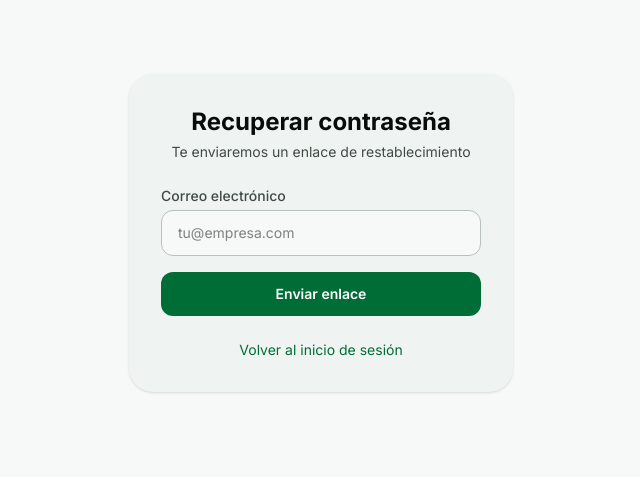
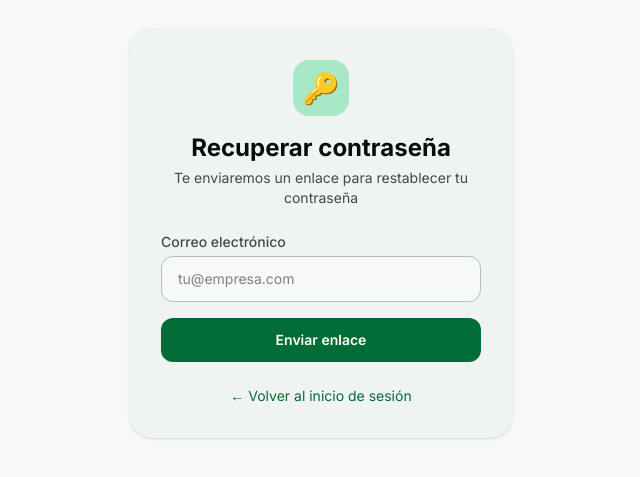
Before and after one commit to EcmcodeApps/agtechColombia, a Next.js app: page /auth/reset in a window 1280 px wide. Shown: the part 167-644 px from the top of the page, without its empty margins (319-959 px from the left). Built offline with nearby package versions, Linux system fonts and the light colour scheme; no server answers.

Commit message:
fix: reset password button with direct onClick and specific error codes

```diff
--- a/app/auth/reset/page.tsx
+++ b/app/auth/reset/page.tsx
@@ -2,59 +2,105 @@
 
 import { useState } from "react";
 import Link from "next/link";
-import { resetPassword } from "@/lib/firebase/auth";
+import { sendPasswordResetEmail } from "firebase/auth";
+import { auth } from "@/lib/firebase/client";
 
 export default function ResetPage() {
-  const [email, setEmail]   = useState("");
-  const [sent, setSent]     = useState(false);
-  const [error, setError]   = useState("");
+  const [email,   setEmail]   = useState("");
+  const [sent,    setSent]    = useState(false);
+  const [error,   setError]   = useState("");
   const [loading, setLoading] = useState(false);
 
-  async function handleSubmit(e: React.FormEvent) {
-    e.preventDefault();
+  async function enviar() {
+    if (!email.trim()) { setError("Ingresa tu correo electrónico."); return; }
     setError(""); setLoading(true);
     try {
-      await resetPassword(email);
+      await sendPasswordResetEmail(auth, email.trim(), {
+        url: "http://localhost:3000/auth/login",
+        handleCodeInApp: false,
+      });
       setSent(true);
-    } catch {
-      setError("No encontramos una cuenta con ese correo.");
+    } catch (err: unknown) {
+      const code = (err as { code?: string }).code ?? "";
+      if (code === "auth/user-not-found")    setError("No existe una cuenta con ese correo.");
+      else if (code === "auth/invalid-email") setError("El correo no es válido.");
+      else if (code === "auth/too-many-requests") setError("Demasiados intentos. Espera unos minutos.");
+      else setError("No se pudo enviar el enlace. Verifica el correo e intenta de nuevo.");
+      console.error("Reset error:", code, err);
     } finally { setLoading(false); }
   }
 
   return (
     <div className="flex min-h-screen items-center justify-center bg-surface px-4">
       <div className="w-full max-w-sm space-y-6 rounded-3xl bg-surface-container-low p-8 shadow-sm">
+
         <div className="text-center">
+          <div className="mx-auto mb-4 flex h-14 w-14 items-center justify-center rounded-2xl bg-primary-container text-3xl">
+            🔑
+          </div>
           <h1 className="text-2xl font-bold text-on-surface font-headline">Recuperar contraseña</h1>
-          <p className="mt-1 text-sm text-on-surface-variant">Te enviaremos un enlace de restablecimiento</p>
+          <p className="mt-1 text-sm text-on-surface-variant">
+            Te enviaremos un enlace para restablecer tu contraseña
+          </p>
         </div>
 
         {sent ? (
-          <div className="rounded-2xl bg-primary-container p-4 text-center text-sm text-on-primary-container">
-            Revisa tu bandeja de entrada. Si el correo existe, recibirás el enlace.
+          <div className="space-y-4">
+            <div className="rounded-2xl bg-primary-container p-5 text-center space-y-2">
+              <p className="text-2xl">✉️</p>
+              <p className="font-semibold text-on-primary-container">¡Enlace enviado!</p>
+              <p className="text-sm text-on-primary-container">
+                Revisa tu bandeja de entrada en <strong>{email}</strong>.
+                Si no lo ves, revisa la carpeta de spam.
+              </p>
+            </div>
+            <button onClick={() => { setSent(false); setEmail(""); }}
+              className="w-full rounded-xl border border-outline-variant py-3 text-sm font-medium text-on-surface-variant hover:bg-surface-container transition-colors">
+              Enviar a otro correo
+            </button>
           </div>
         ) : (
-          <form onSubmit={handleSubmit} className="space-y-4">
+          <div className="space-y-4">
             <div>
-              <label className="block text-sm font-medium text-on-surface-variant mb-1">Correo electrónico</label>
+              <label className="block text-sm font-medium text-on-surface-variant mb-1">
+                Correo electrónico
+              </label>
               <input
-                type="email" required value={email} onChange={e => setEmail(e.target.value)}
+                type="email"
+                value={email}
+                onChange={e => { setEmail(e.target.value); setError(""); }}
+                onKeyDown={e => e.key === "Enter" && enviar()}
+                placeholder="tu@empresa.com"
+                autoComplete="email"
                 className="w-full rounded-xl border border-outline-variant bg-surface px-4 py-3 text-sm text-on-surface outline-none focus:border-primary focus:ring-1 focus:ring-primary"
-                placeholder="tu@empresa.com"
               />
             </div>
-            {error && <p className="text-sm text-error">{error}</p>}
+
+            {error && (
+              <div className="rounded-xl bg-error-container px-4 py-3 text-sm text-error">
+                {error}
+              </div>
+            )}
+
             <button
-              type="submit" disabled={loading}
+              onClick={enviar}
+              disabled={loading}
               className="w-full rounded-xl bg-primary py-3 text-sm font-semibold text-on-primary hover:opacity-90 disabled:opacity-60 transition-opacity"
             >
-              {loading ? "Enviando…" : "Enviar enlace"}
+              {loading ? (
+                <span className="flex items-center justify-center gap-2">
+                  <span className="h-4 w-4 animate-spin rounded-full border-2 border-on-primary border-t-transparent" />
+                  Enviando…
+                </span>
+              ) : "Enviar enlace"}
             </button>
-          </form>
+          </div>
         )}
 
         <p className="text-center text-sm text-on-surface-variant">
-          <Link href="/auth/login" className="text-primary hover:underline">Volver al inicio de sesión</Link>
+          <Link href="/auth/login" className="text-primary hover:underline">
+            ← Volver al inicio de sesión
+          </Link>
         </p>
       </div>
     </div>
```
